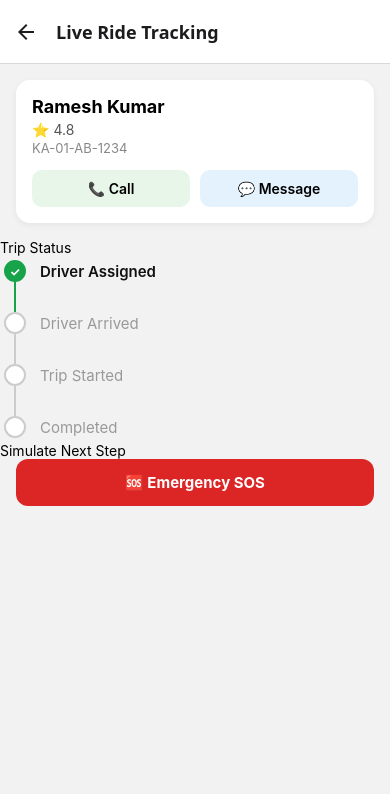
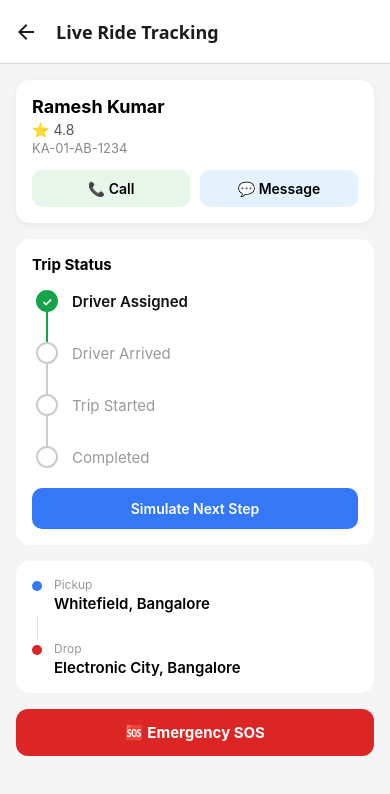
Before and after one commit to Sagar-6203620715/RideTracker, a React Native app: screen /MyRides in a window 390 px wide. Both pictures are taken after a click on the element 195 px from the left and 215 px from the top of the page. Shown: the top 794 px of the page. Built offline with nearby package versions, Linux system fonts and the light colour scheme.

Commit message:
Minor issues fixed

```diff
--- a/src/screens/RideDetailScreen.tsx
+++ b/src/screens/RideDetailScreen.tsx
@@ -58,7 +58,25 @@ export default function RideDetailScreen({ route }: Props) {
       </View>
 
       {/* pickup/drop timeline block from Step 9 stays here, unchanged */}
+      <View style={styles.addressCard}>
+        <View style={styles.addressRow}>
+          <View style={styles.dot} />
+          <View style={styles.addressText}>
+            <Text style={styles.addressLabel}>Pickup</Text>
+            <Text style={styles.addressValue}>{ride.pickup}</Text>
+          </View>
+        </View>
 
+        <View style={styles.connector} />
+
+        <View style={styles.addressRow}>
+          <View style={[styles.dot, styles.dotDestination]} />
+          <View style={styles.addressText}>
+            <Text style={styles.addressLabel}>Drop</Text>
+            <Text style={styles.addressValue}>{ride.drop}</Text>
+          </View>
+        </View>
+      </View>
       <Pressable style={styles.sosButton} onPress={handleSOS}>
         <Text style={styles.sosButtonText}>🆘 Emergency SOS</Text>
       </Pressable>
@@ -67,7 +85,23 @@ export default function RideDetailScreen({ route }: Props) {
 }
 
 const styles = StyleSheet.create({
-  // ...keep all your existing style keys from Steps 9 & 10, then add:
+  container: { flex: 1, backgroundColor: '#f5f5f5' },
+  stepperCard: {
+    backgroundColor: 'white',
+    borderRadius: 14,
+    padding: 16,
+    marginHorizontal: 16,
+    marginBottom: 16,
+  },
+  sectionTitle: { fontSize: 15, fontWeight: '700', marginBottom: 12 },
+  advanceButton: {
+    marginTop: 16,
+    backgroundColor: '#3478f6',
+    paddingVertical: 12,
+    borderRadius: 10,
+    alignItems: 'center',
+  },
+  advanceButtonText: { color: 'white', fontWeight: '600' },
   sosButton: {
     backgroundColor: '#dc2626',
     marginHorizontal: 16,
@@ -77,4 +111,18 @@ const styles = StyleSheet.create({
     alignItems: 'center',
   },
   sosButtonText: { color: 'white', fontWeight: '700', fontSize: 15 },
+  addressCard: {
+    backgroundColor: 'white',
+    borderRadius: 14,
+    padding: 16,
+    marginHorizontal: 16,
+    marginBottom: 16,
+  },
+  addressRow: { flexDirection: 'row', alignItems: 'flex-start' },
+  dot: { width: 10, height: 10, borderRadius: 5, backgroundColor: '#3478f6', marginTop: 4, marginRight: 12 },
+  dotDestination: { backgroundColor: '#dc2626' },
+  connector: { width: 1, height: 24, backgroundColor: '#ddd', marginLeft: 4.5, marginVertical: 2 },
+  addressText: { flex: 1 },
+  addressLabel: { fontSize: 12, color: '#999', marginBottom: 2 },
+  addressValue: { fontSize: 15, fontWeight: '600' },
 });
```
Also changed, not shown: 1 other file (tests, documents, lock files or other folders).
